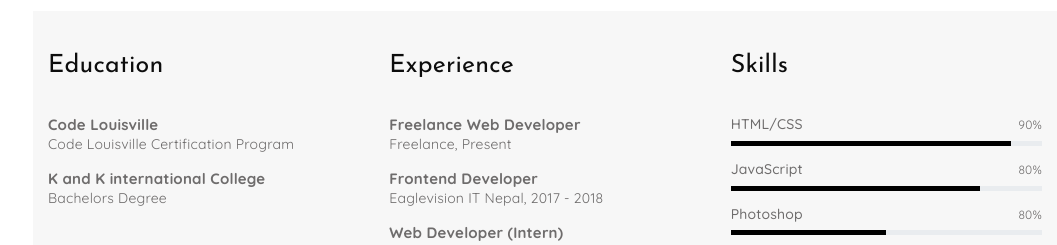
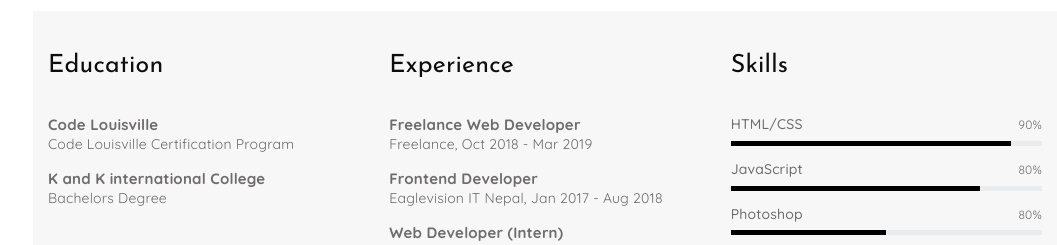
Before and after one commit to ramitak/ramitak.github.io, a plain HTML site: page index.html in a window 1280 px wide. Shown: the part 1380-1625 px from the top of the page, without its empty margins (223-1280 px from the left). Drawn offline with Linux system fonts and the light colour scheme; a web font is replaced by a local one.

Commit message:
changed some information

```diff
--- a/index.html
+++ b/index.html
@@ -131,12 +131,12 @@
 
                                             <div class="rm-info">
                                                 <h5>Freelance Web Developer</h5>
-                                                <span>Freelance, Present</span>
+                                                <span>Freelance, Oct 2018 - Mar 2019</span>
                                             </div>
 
                                             <div class="rm-info">
                                                 <h5>Frontend Developer</h5>
-                                                <span>Eaglevision IT Nepal, 2017 -  2018</span>
+                                                <span>Eaglevision IT Nepal, Jan 2017 -  Aug 2018</span>
                                             </div>
 
                                             <div class="rm-info">
```
